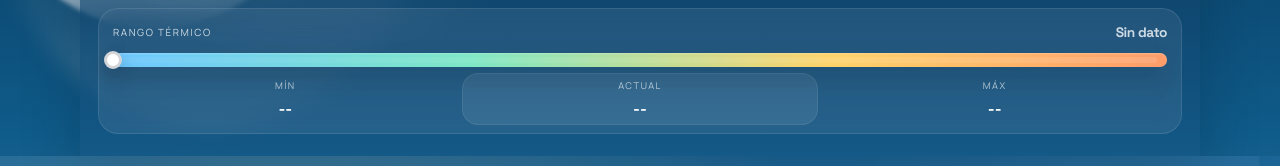
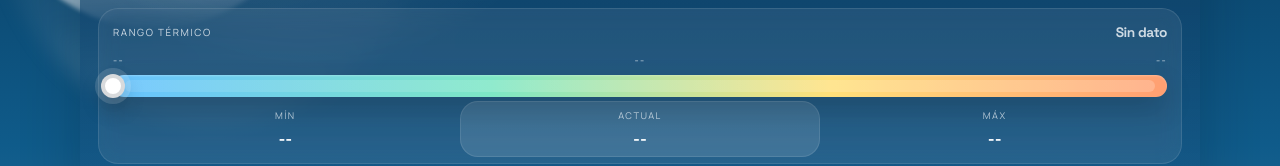
Before and after one commit to streamchapuy/ChapuyTime, an Angular app: page / in a window 1280 px wide. Shown: the part 396-562 px from the top of the page. Built offline with nearby package versions, Linux system fonts and the light colour scheme; no server answers.

Commit message:
Improve temperature range display

```diff
--- a/src/app/page/home.component.html
+++ b/src/app/page/home.component.html
@@ -35,6 +35,12 @@
         </div>
 
         <div class="temperature-range-graph">
+          <div class="temperature-range-scale">
+            <span>{{ minTemperature !== null ? minTemperature + '°' : '--' }}</span>
+            <span>{{ currentTemperature !== null ? currentTemperature + '°' : '--' }}</span>
+            <span>{{ maxTemperature !== null ? maxTemperature + '°' : '--' }}</span>
+          </div>
+
           <div class="temperature-range-track">
             <span class="temperature-range-fill"></span>
             <span class="temperature-range-marker" [style.left.%]="temperatureRangeProgress"></span>
--- a/src/styles.css
+++ b/src/styles.css
@@ -446,35 +446,47 @@ app-home .temperature-range-graph {
 	margin-top: 12px;
 }
 
+app-home .temperature-range-scale {
+	display: flex;
+	justify-content: space-between;
+	margin-bottom: 8px;
+	font-size: 0.62rem;
+	letter-spacing: 0.14em;
+	text-transform: uppercase;
+	opacity: 0.82;
+}
+
 app-home .temperature-range-track {
 	position: relative;
-	height: 14px;
+	height: 22px;
 	border-radius: 999px;
-	background: linear-gradient(90deg, #6ec8ff 0%, #7ee7c5 34%, #ffd36a 68%, #ff9c6a 100%);
+	background: linear-gradient(90deg, #68c3ff 0%, #7ee7c5 36%, #ffe07a 68%, #ff9f72 100%);
 	box-shadow:
 		inset 0 1px 2px rgba(255, 255, 255, 0.24),
-		0 10px 24px rgba(0, 0, 0, 0.16);
+		0 12px 28px rgba(0, 0, 0, 0.2);
 }
 
 app-home .temperature-range-fill {
 	position: absolute;
-	inset: 4px 10px 4px 10px;
+	inset: 5px 12px 5px 12px;
 	border-radius: inherit;
-	background: linear-gradient(90deg, rgba(255, 255, 255, 0.08) 0%, rgba(255, 255, 255, 0.2) 100%);
-	opacity: 0.6;
+	background: linear-gradient(90deg, rgba(255, 255, 255, 0.14) 0%, rgba(255, 255, 255, 0.26) 100%);
+	opacity: 0.78;
 }
 
 app-home .temperature-range-marker {
 	position: absolute;
 	top: 50%;
 	left: 0;
-	width: 18px;
-	height: 18px;
+	width: 24px;
+	height: 24px;
 	transform: translate(-50%, -50%);
 	border-radius: 50%;
 	background: #ffffff;
-	border: 3px solid rgba(13, 27, 42, 0.18);
-	box-shadow: 0 8px 18px rgba(0, 0, 0, 0.24);
+	border: 4px solid rgba(13, 27, 42, 0.16);
+	box-shadow:
+		0 0 0 6px rgba(255, 255, 255, 0.14),
+		0 10px 20px rgba(0, 0, 0, 0.26);
 }
 
 app-home .temperature-range-labels {
@@ -508,13 +520,13 @@ app-home .temperature-range-center {
 app-home .temperature-range-center::before {
 	content: '';
 	position: absolute;
-	left: -6px;
-	right: -6px;
-	top: -6px;
-	bottom: -6px;
-	border-radius: 16px;
-	background: rgba(255, 255, 255, 0.08);
-	border: 1px solid rgba(255, 255, 255, 0.08);
+	left: -8px;
+	right: -8px;
+	top: -8px;
+	bottom: -8px;
+	border-radius: 18px;
+	background: rgba(255, 255, 255, 0.12);
+	border: 1px solid rgba(255, 255, 255, 0.1);
 	z-index: -1;
 }
 
```
